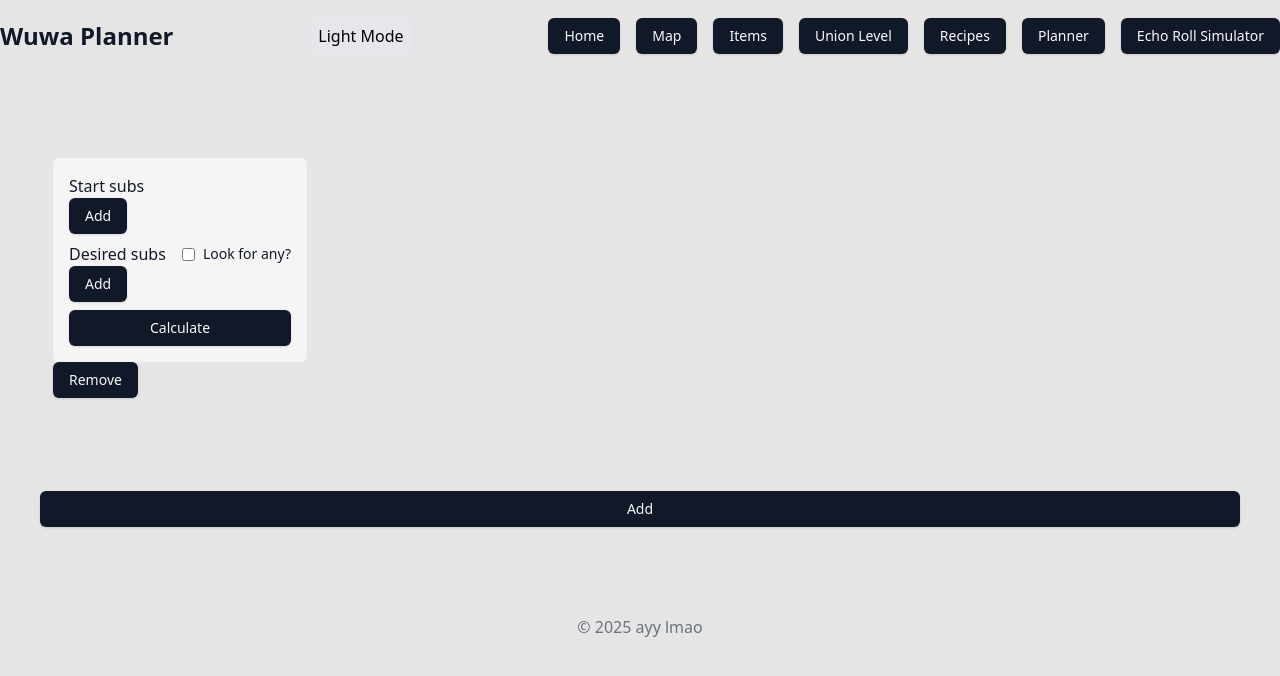
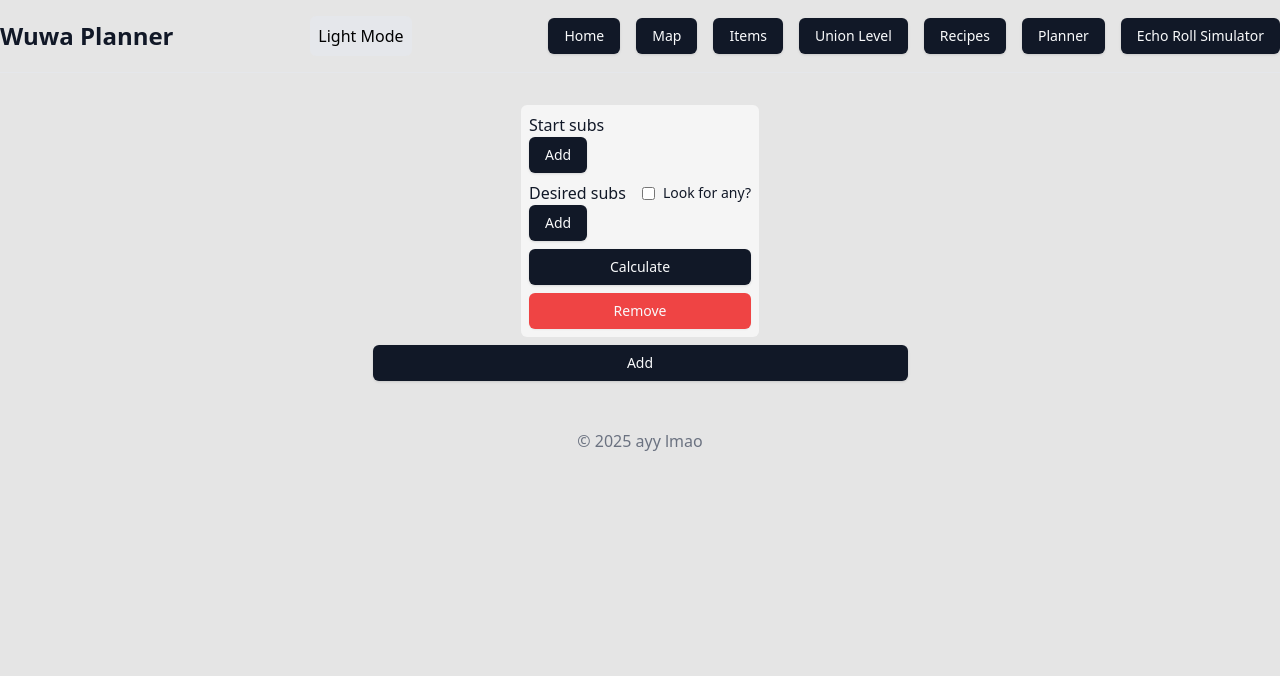
Before and after one commit to mcpie87/WaveTools, a Next.js app: page /echo-simulation in a window 1280 px wide. Shown: the top 676 px of the page. Built offline with nearby package versions, Linux system fonts and the light colour scheme.

Commit message:
more style changes to echo simulator

```diff
--- a/src/app/echo-simulation/components/EchoSimulationComponent.tsx
+++ b/src/app/echo-simulation/components/EchoSimulationComponent.tsx
@@ -34,7 +34,7 @@ function EchoSimulationComponent() {
   }
 
   return (
-    <div className="bg-base-200 rounded-md w-fit flex flex-col items-center p-4">
+    <div className="flex flex-col items-center">
       <form className="flex flex-col gap-2" onSubmit={calculate}>
         <div className="flex-col">
           <h3>Start subs</h3>
--- a/src/app/echo-simulation/components/EchoSimulationContainer.tsx
+++ b/src/app/echo-simulation/components/EchoSimulationContainer.tsx
@@ -14,16 +14,24 @@ function EchoSimulationContainer() {
   };
 
   return (
-    <div className="flex flex-col">
-      <div className="grid grid-cols-[repeat(auto-fit,minmax(650px,1fr))] gap-2">
+    <div className="flex flex-col gap-2 m-4">
+      <div className="grid place-items-center grid-cols-[repeat(auto-fit,minmax(650px,1fr))] gap-4">
         {components.map(component => (
-          <div key={component.id} className="m-10 border p-3">
+          <div key={component.id} className="bg-base-200 rounded-md flex flex-col gap-2 p-2">
             <EchoSimulationComponent />
-            <Button onClick={() => removeComponent(component.id)}>Remove</Button>
+            <Button
+              onClick={() => removeComponent(component.id)}
+              variant="destructive"
+              className="w-full"
+            >
+              Remove
+            </Button>
           </div>
         ))}
       </div>
-      <Button onClick={addComponent} className="m-10 p-3">Add</Button>
+      <div className="flex justify-center items-center">
+        <Button onClick={addComponent} className="w-[535px]">Add</Button>
+      </div>
     </div>
   );
 }
```
